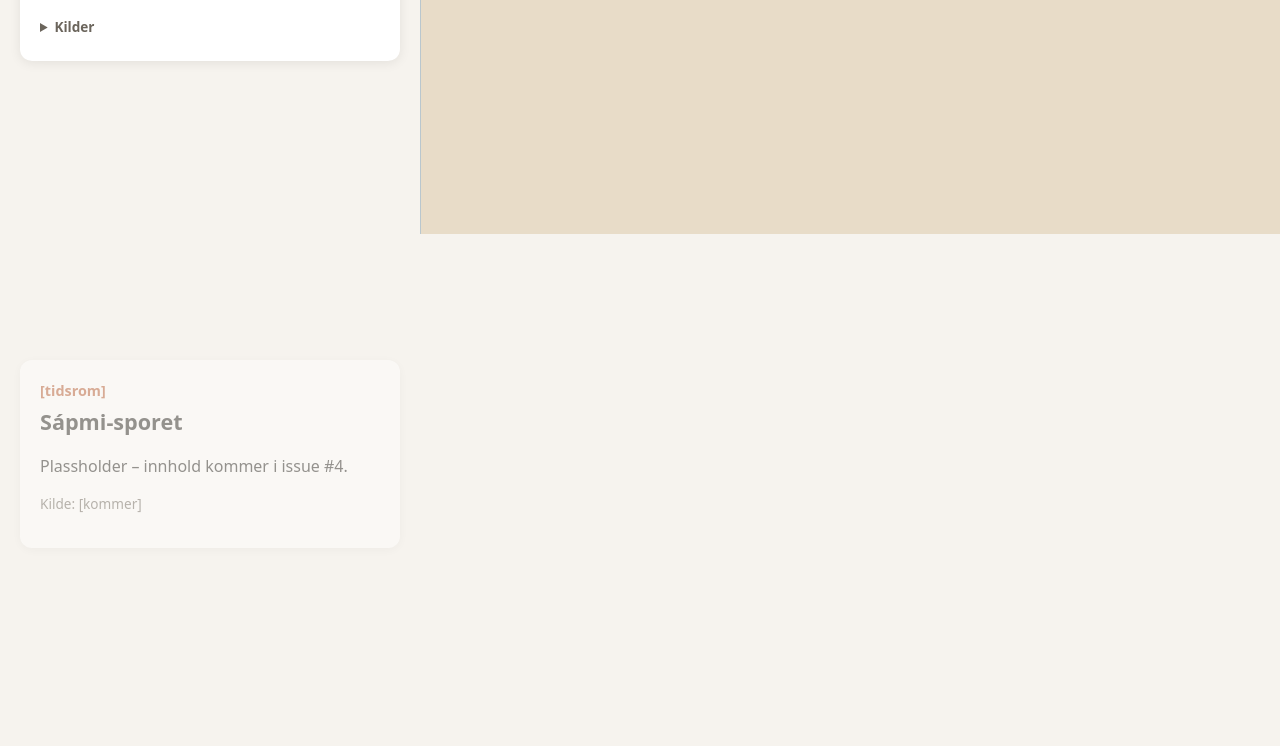
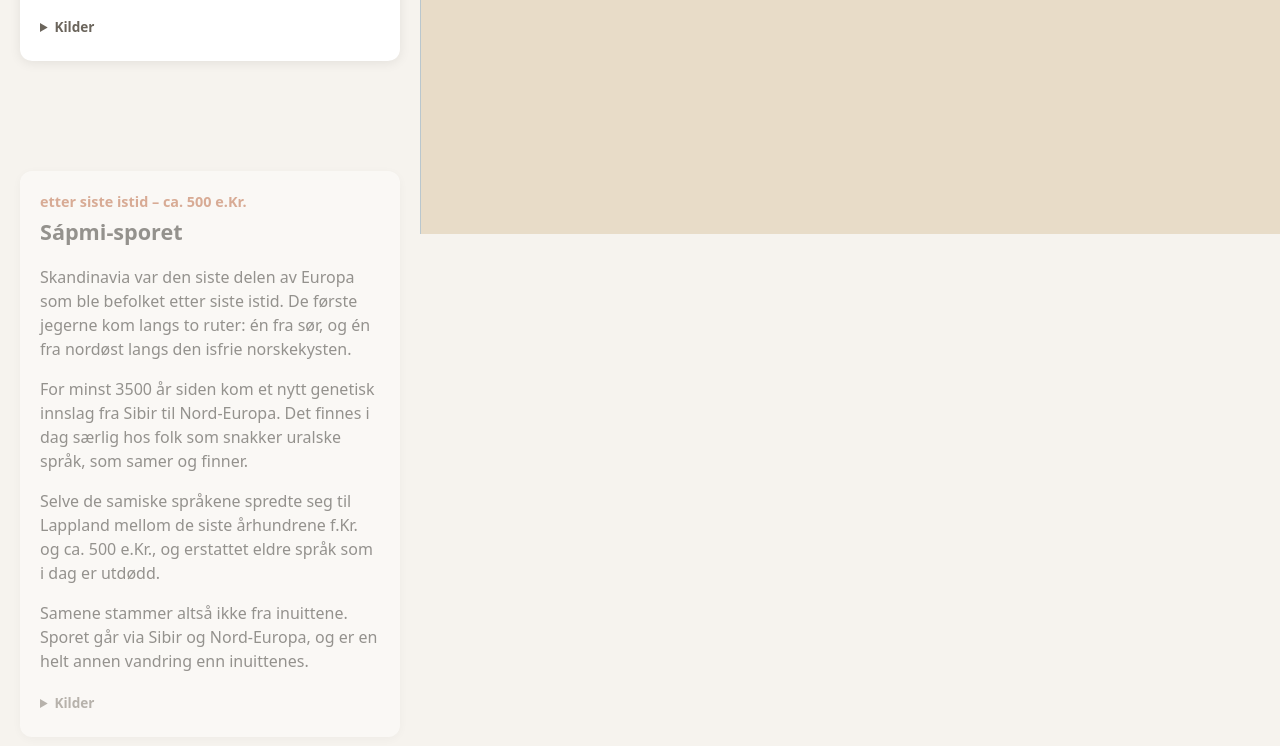
Before and after one commit to johannes-code/migrasjonskart, a plain HTML site: page index.html in a window 1280 px wide. Shown: the part 704-1450 px from the top of the page. Drawn offline with Linux system fonts and the light colour scheme.

Commit message:
Steg 3: innhold for Sápmi-sporet med kilder i UI
De første skandinavene (to ruter), sibirsk innslag ≥3500 år siden,
spredningen av samiske språk (siste årh. f.Kr.–500 e.Kr.). Aikio 2012
lenkes via Wayback siden sgr.fi-lenken er død.

Refs #4

Co-Authored-By: Claude Opus 5.5 <noreply@anthropic.com>

```diff
--- a/index.html
+++ b/index.html
@@ -41,10 +41,20 @@
 
     <section class="step" data-step="2" data-label="Steg 2: Sápmi-sporet">
       <div class="card">
-        <p class="era">[tidsrom]</p>
+        <p class="era">etter siste istid – ca. 500 e.Kr.</p>
         <h2>Sápmi-sporet</h2>
-        <p>Plassholder – innhold kommer i issue #4.</p>
-        <p class="source">Kilde: [kommer]</p>
+        <p>Skandinavia var den siste delen av Europa som ble befolket etter siste istid. De første jegerne kom langs to ruter: én fra sør, og én fra nordøst langs den isfrie norskekysten.</p>
+        <p>For minst 3500 år siden kom et nytt genetisk innslag fra Sibir til Nord-Europa. Det finnes i dag særlig hos folk som snakker uralske språk, som samer og finner.</p>
+        <p>Selve de samiske språkene spredte seg til Lappland mellom de siste århundrene f.Kr. og ca. 500 e.Kr., og erstattet eldre språk som i dag er utdødd.</p>
+        <p>Samene stammer altså ikke fra inuittene. Sporet går via Sibir og Nord-Europa, og er en helt annen vandring enn inuittenes.</p>
+        <details class="sources">
+          <summary>Kilder</summary>
+          <ul>
+            <li><a href="https://doi.org/10.1371/journal.pbio.2003703">Günther et al. 2018, <i>PLOS Biology</i> – de første skandinavene og de to rutene</a></li>
+            <li><a href="https://www.nature.com/articles/s41467-018-07483-5">Lamnidis et al. 2018, <i>Nature Communications</i> – sibirsk innslag for minst 3500 år siden</a></li>
+            <li><a href="https://web.archive.org/web/2020/https://www.sgr.fi/sust/sust266/sust266_aikio.pdf">Aikio 2012, <i>A Linguistic Map of Prehistoric Northern Europe</i> – spredningen av samiske språk</a></li>
+          </ul>
+        </details>
       </div>
     </section>
 
```
Also changed, not shown: 1 other file.
